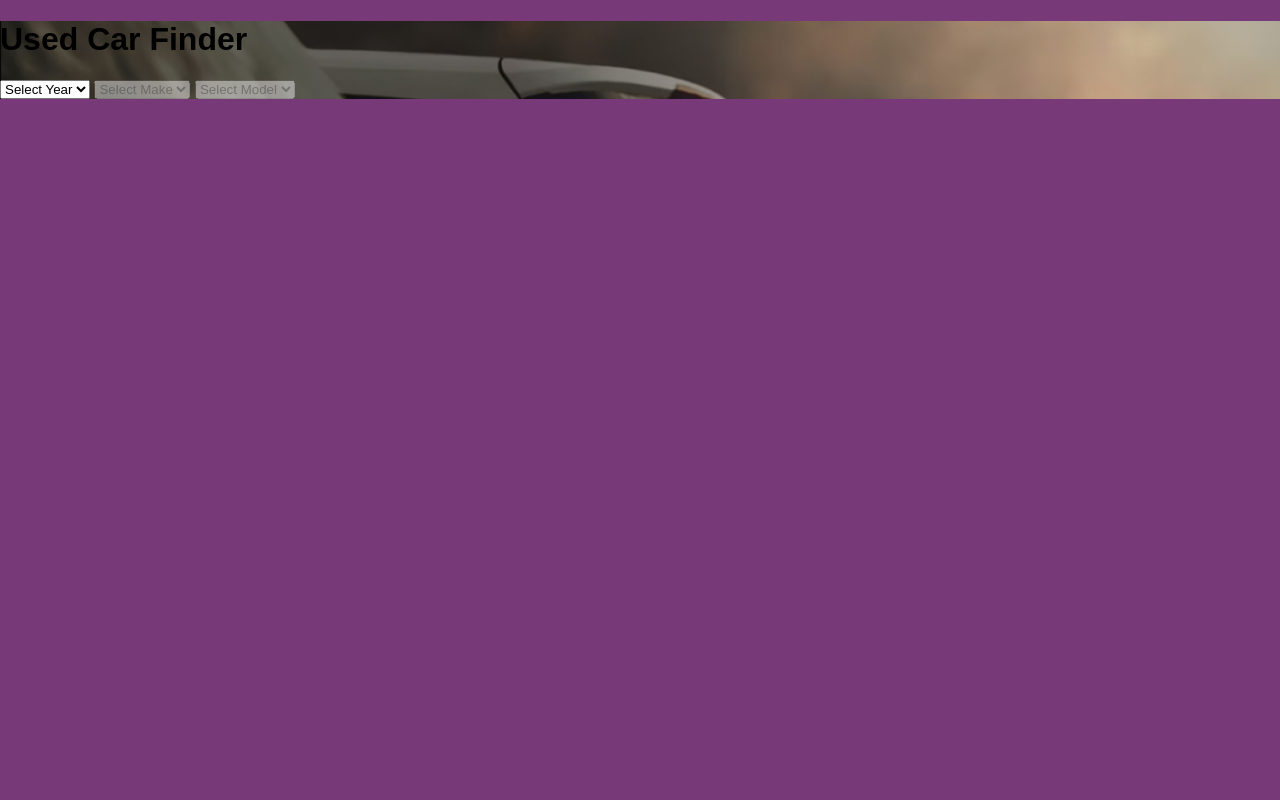
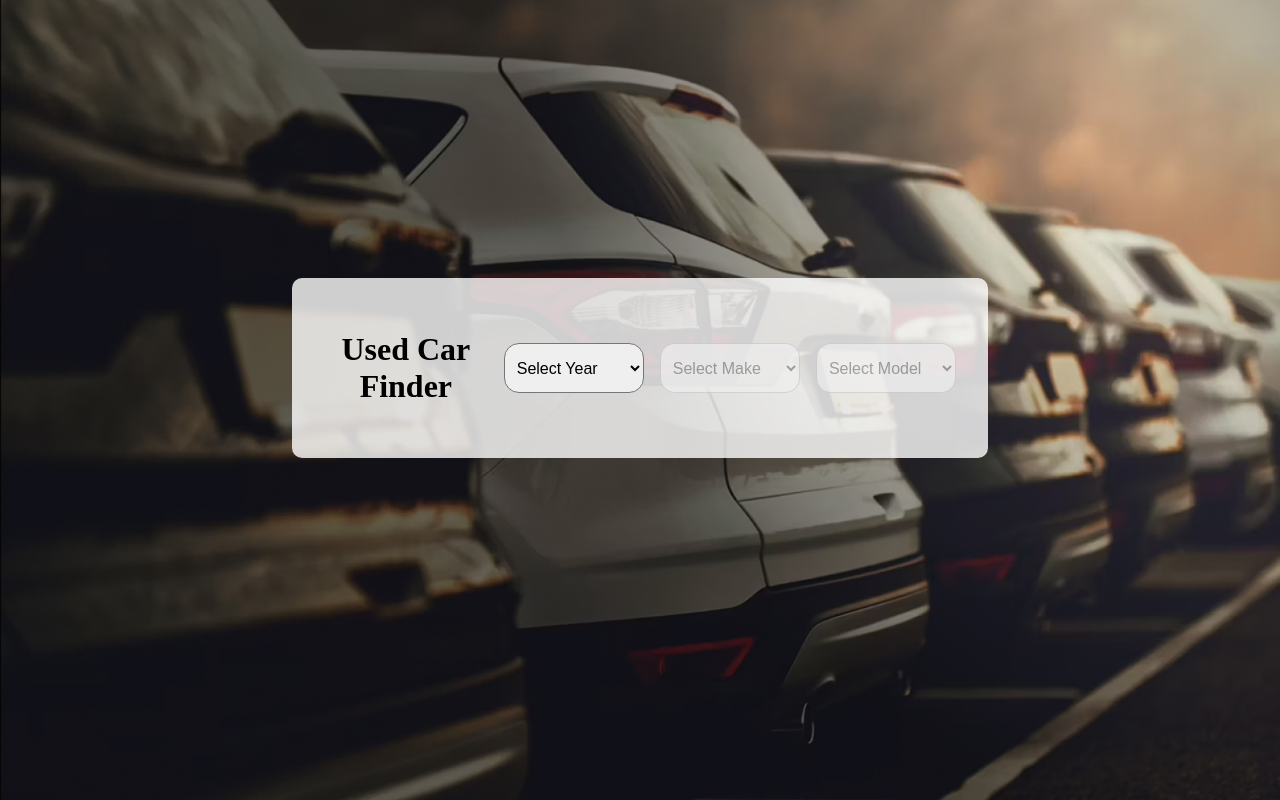
Before and after one commit to AlvarezJhonn-FS/WDV3322-O, a website built with webpack: page src/index.html in a window 1280 px wide. Built offline with nearby package versions, Linux system fonts and the light colour scheme.

Commit message:
Apply Times New Roman font, improve layout with flexbox, and enhance selectors UI

```diff
--- a/src/styles/index.scss
+++ b/src/styles/index.scss
@@ -1,9 +1,52 @@
 html {
   background: rgb(119, 57, 119);
-}
-body {
   margin: 0;
-  font-family: Arial, sans-serif;
+  font-family: 'Times New Roman', Times, serif;
   background: url('../assets/car-finder-bg.jpg') no-repeat center center fixed;
   background-size: cover;
 }
+.banner{
+  color:white;
+  text-align: center;
+}
+body{
+  height: 90vh;
+  display: flex;
+  flex-wrap: wrap;
+  flex-direction: column;
+  align-items: center;
+  justify-content: center;
+  gap: 5rem;
+}
+.app {
+  text-align: center;
+  padding-top: 100px;
+  background-color: rgba(255, 255, 255, 0.8);
+  width: 50%;
+  margin: 0 auto;
+  border-radius: 10px;
+  padding: 2rem;
+
+  display: flex;
+  justify-content: space-between;
+  gap: 1rem;
+  align-items: center;
+}
+
+.selectors {
+  display: flex;
+  justify-content: space-between;
+  gap: 1rem;
+  width: 100%;
+  height: 100%;
+  flex-wrap: wrap;
+  align-items: center;
+}
+
+.selectors select {
+  padding: 0.5rem;
+  font-size: 1rem;
+  flex: 1;
+  height: 50px;
+  border-radius: 15px;
+}
```
